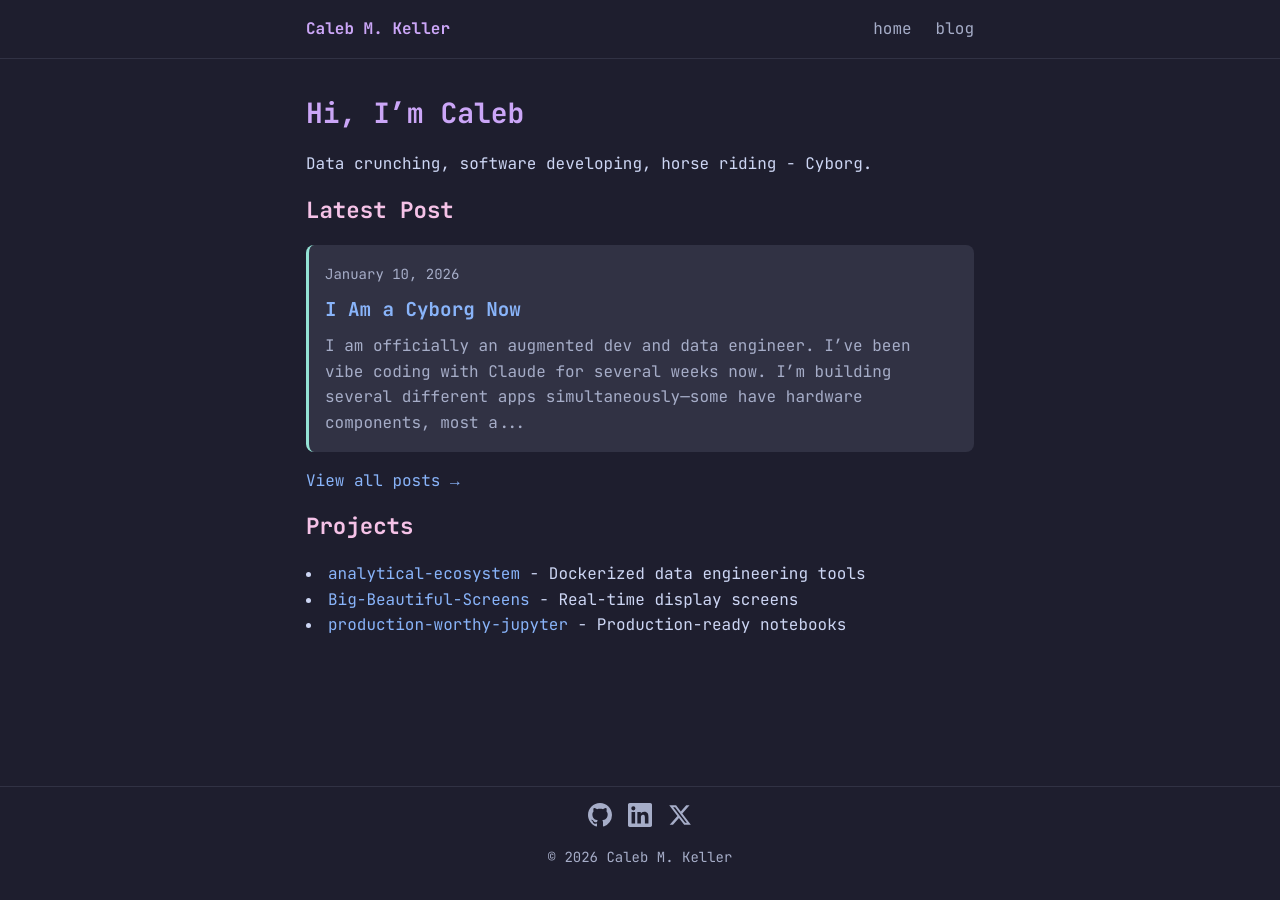
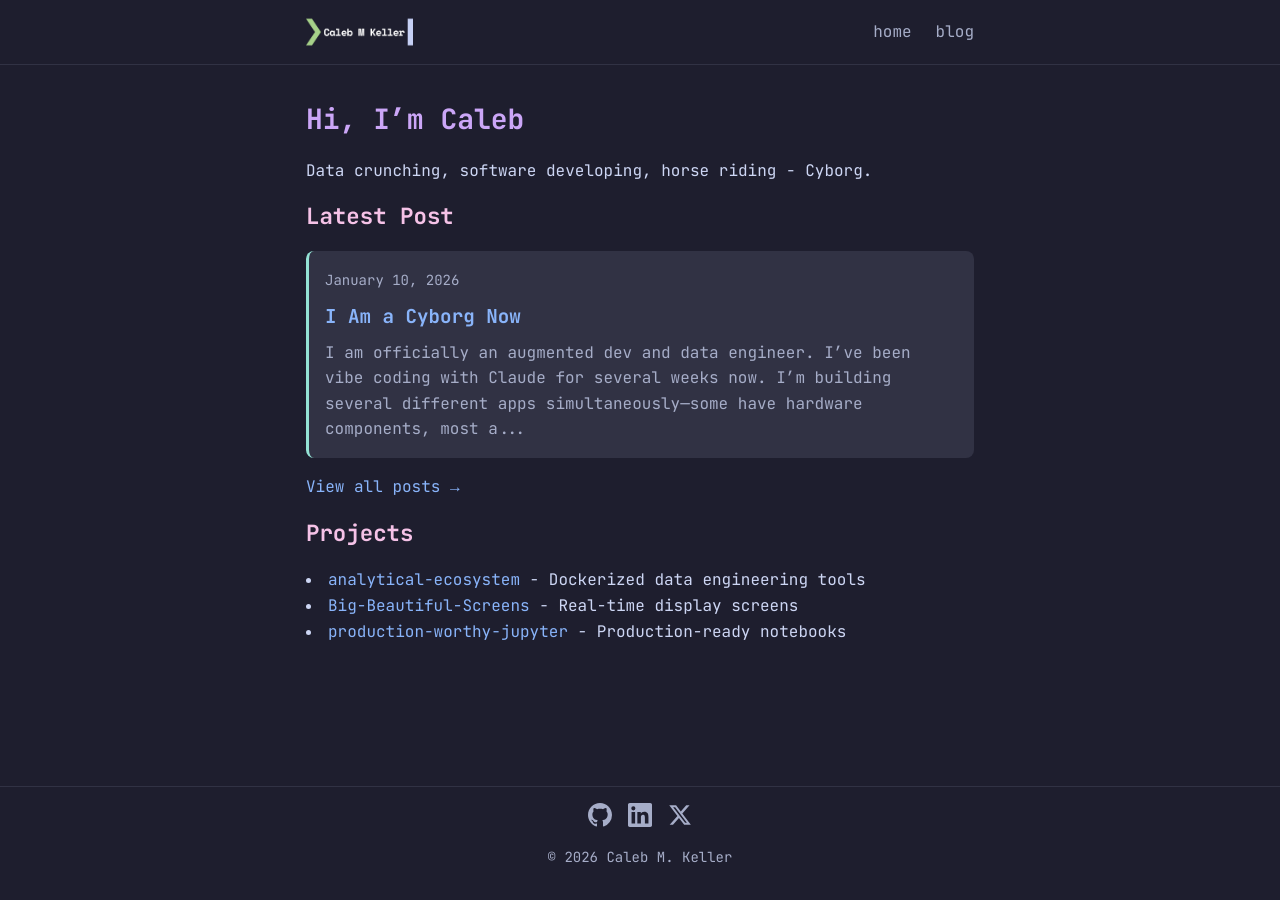
Before and after one commit to wrathagom/wrathagom.github.io, a Jekyll site: the page built from index.md, in a window 1280 px wide. Built offline with Jekyll 4.4.1, drawn with Linux system fonts in a browser that asks for light colours.

Commit message:
Added logo and favicon

```diff
--- a/_layouts/default.html
+++ b/_layouts/default.html
@@ -9,11 +9,14 @@
   <link rel="preconnect" href="https://fonts.gstatic.com" crossorigin>
   <link href="https://fonts.googleapis.com/css2?family=JetBrains+Mono:wght@400;700&display=swap" rel="stylesheet">
   <link rel="stylesheet" href="{{ '/assets/css/style.css' | relative_url }}">
+  <link rel="icon" type="image/png" href="{{ '/assets/images/favicon.png' | relative_url }}">
 </head>
 <body>
   <header>
     <nav>
-      <a href="{{ '/' | relative_url }}" class="site-title">{{ site.title }}</a>
+      <a href="{{ '/' | relative_url }}" class="site-title">
+        <img src="{{ '/assets/images/logo.png' | relative_url }}" alt="{{ site.title }}" class="site-logo">
+      </a>
       <div class="nav-links">
         <a href="{{ '/' | relative_url }}">home</a>
         <a href="{{ '/blog' | relative_url }}">blog</a>
--- a/assets/css/style.css
+++ b/assets/css/style.css
@@ -65,13 +65,17 @@ nav {
 }
 
 .site-title {
-  color: var(--mauve);
-  font-weight: 700;
+  display: flex;
+  align-items: center;
 }
 
 .site-title:hover {
-  color: var(--pink);
   text-decoration: none;
+}
+
+.site-logo {
+  height: 32px;
+  width: auto;
 }
 
 .nav-links {
```
Also changed, not shown: assets/images/favicon.png (added), assets/images/logo.png (added).
